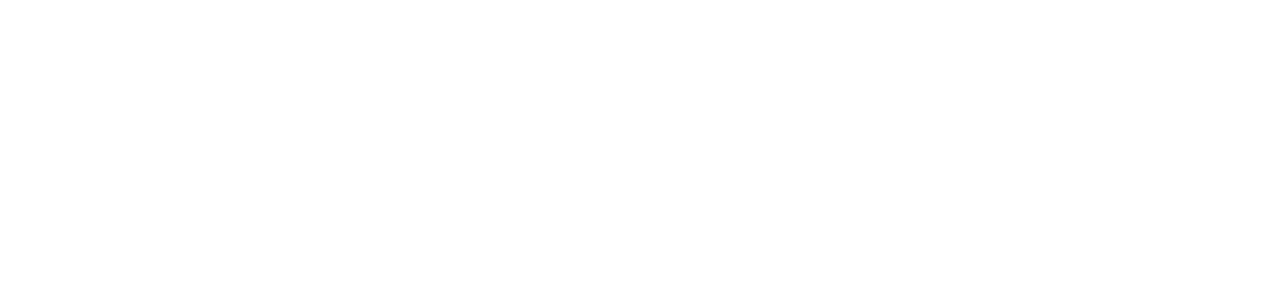
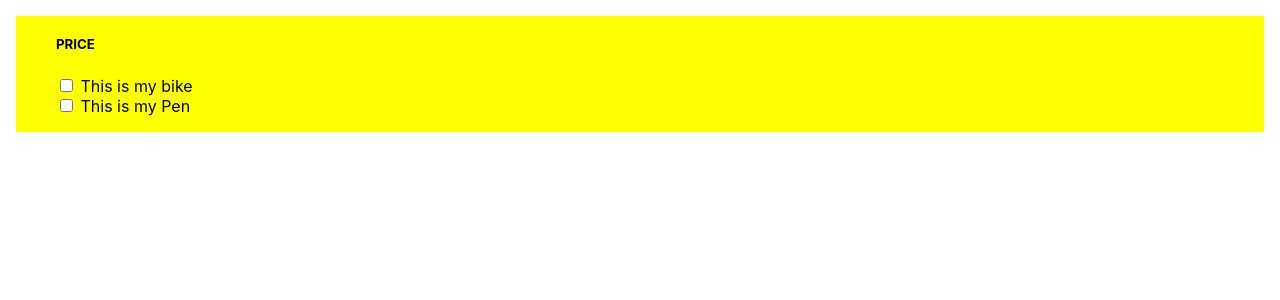
Before and after one commit to Bhaskar-maity/Mentoring-website-frond-end, a React (Create React App) app: page / in a window 1280 px wide. Shown: the top 300 px of the page. Built offline with nearby package versions, Linux system fonts and the light colour scheme.

Commit message:
checkbox

```diff
--- a/src/App.css
+++ b/src/App.css
@@ -1,38 +1,4 @@
 .App {
-  text-align: center;
+   margin: 0;
+   padding: 0;
 }
-
-.App-logo {
-  height: 40vmin;
-  pointer-events: none;
-}
-
-@media (prefers-reduced-motion: no-preference) {
-  .App-logo {
-    animation: App-logo-spin infinite 20s linear;
-  }
-}
-
-.App-header {
-  background-color: #282c34;
-  min-height: 100vh;
-  display: flex;
-  flex-direction: column;
-  align-items: center;
-  justify-content: center;
-  font-size: calc(10px + 2vmin);
-  color: white;
-}
-
-.App-link {
-  color: #61dafb;
-}
-
-@keyframes App-logo-spin {
-  from {
-    transform: rotate(0deg);
-  }
-  to {
-    transform: rotate(360deg);
-  }
-}
--- a/src/App.js
+++ b/src/App.js
@@ -1,7 +1,11 @@
 import "./App.css";
-
+import Filtercomponent from "./Components/Filtercomponent";
 function App() {
-   return <div className="App"></div>;
+   return (
+      <div className="App">
+         <Filtercomponent />
+      </div>
+   );
 }
 
 export default App;
--- /dev/null
+++ b/src/Components/Filtercomponent.css
@@ -0,0 +1,19 @@
+.wrap {
+   display: flex;
+   margin: 16px;
+   background-color: yellow;
+}
+.filter_container {
+   background-color: yellow;
+   padding: 10;
+}
+.filter_heading {
+   /* font-size: 1rem;
+   line-height: 1.5; */
+   margin: 20px 20px auto 40px;
+   text-transform: uppercase;
+   padding-bottom: 8px;
+}
+.checkbox-list {
+   list-style-type: none;
+}
--- /dev/null
+++ b/src/Components/Filtercomponent.js
@@ -0,0 +1,36 @@
+import React from "react";
+import "./Filtercomponent.css";
+
+export default function Filtercomponent() {
+   const data = {
+      name: "price",
+      checkboxes: [
+         { id: 1, label: "This is my bike" },
+         { id: 2, label: "This is my Pen" },
+      ],
+   };
+
+   return (
+      <div className="wrap">
+         <div classNameName="filter_container">
+            <h5 className="filter_heading">{data.name}</h5>
+
+            <ul className="chekbox-ul">
+               {data.checkboxes.map((checkbox) => {
+                  return (
+                     <li className="checkbox-list">
+                        <input
+                           type="checkbox"
+                           id={checkbox.id}
+                           name="vehicle1"
+                           value="Bike"
+                        ></input>
+                        <label for="vehicle1"> {checkbox.label}</label>
+                     </li>
+                  );
+               })}
+            </ul>
+         </div>
+      </div>
+   );
+}
```
